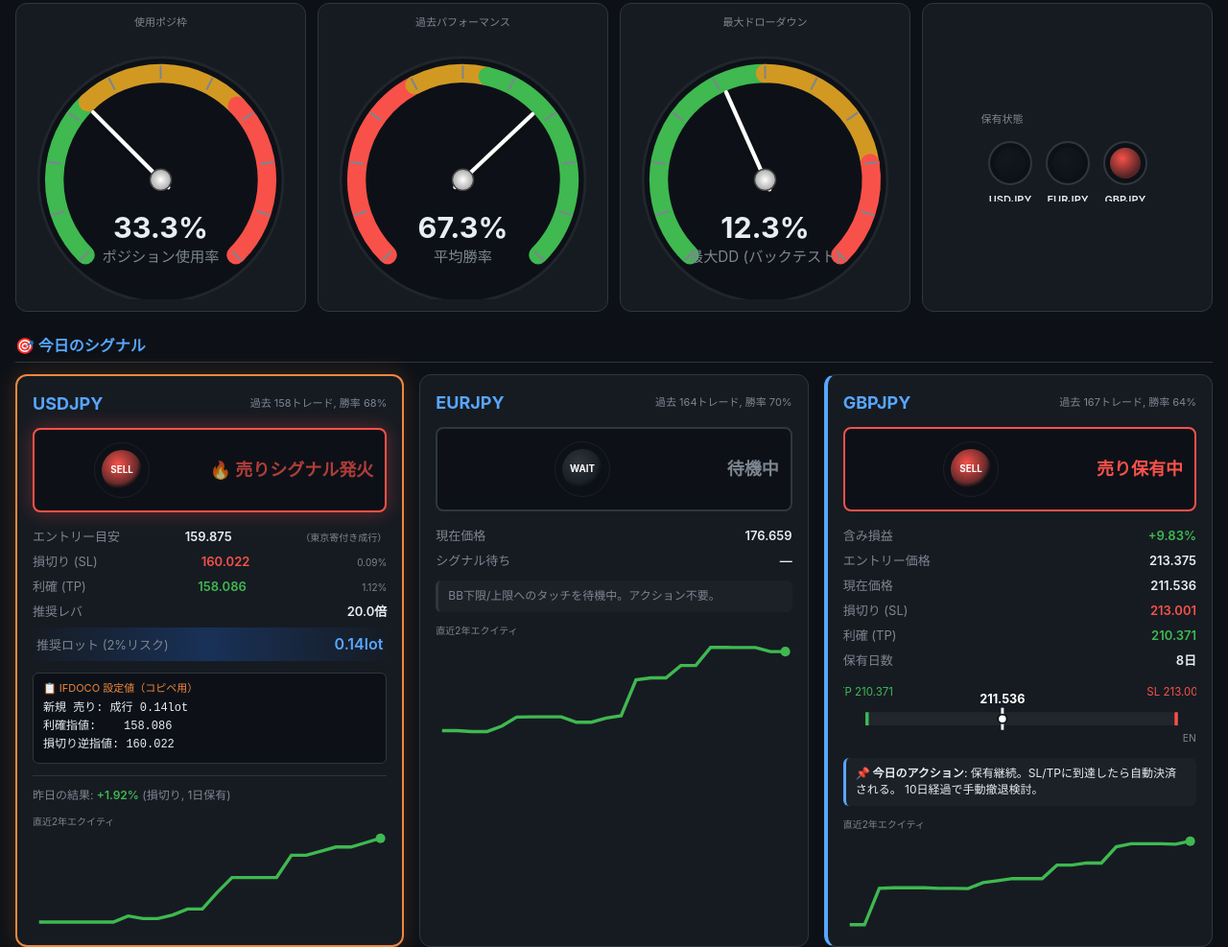
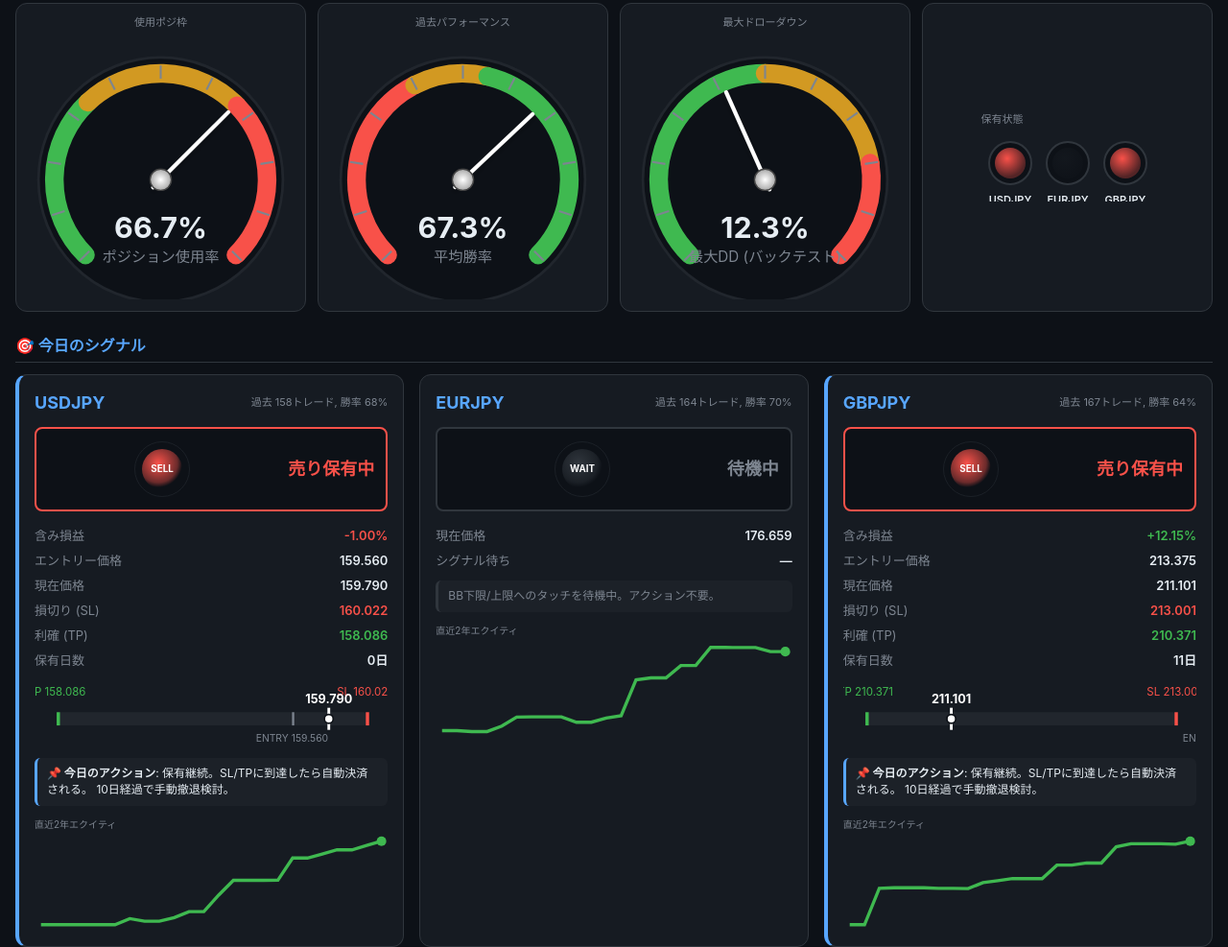
Before and after one commit to kiriano-kiriano/fx-signal, a plain HTML site: page output/index.html in a window 1280 px wide. Shown: the part 410-1397 px from the top of the page at 96% size. Drawn offline with Linux system fonts and the light colour scheme.

Commit message:
chore: update daily signal 2026-11-16

```diff
--- a/output/index.html
+++ b/output/index.html
@@ -3,7 +3,7 @@
 <head>
 <meta charset="utf-8">
 <meta name="viewport" content="width=device-width, initial-scale=1">
-<title>FX Daily Signal — 2026年11月15日 02:02</title>
+<title>FX Daily Signal — 2026年11月16日 02:19</title>
 <style>
   * { box-sizing: border-box; }
   body { font-family: -apple-system, "Hiragino Sans", "Yu Gothic", sans-serif;
@@ -114,8 +114,8 @@
 <div class="topbar">
   <div>
     <h1>📊 FX Daily Signal <span class="badge">実データ</span></h1>
-    <small>2026年11月15日 02:02 更新</small>
-    <span class="freshness-badge" data-updated="2026-11-15T02:02:38.537778">
+    <small>2026年11月16日 02:19 更新</small>
+    <span class="freshness-badge" data-updated="2026-11-16T02:19:36.548542">
       <span class="freshness-dot" id="freshDot">●</span>
       <span id="freshLabel">最新</span>
       <small class="freshness-relative" id="freshRelative">数分前</small>
@@ -127,7 +127,7 @@
   </nav>
 </div>
 
-<div class="status-banner alert">🔥 1件の新規シグナル発火中。アクション必要</div>
+<div class="status-banner active">📊 2件保有中。決済を待機</div>
 
 <details class="rules-panel" open>
   <summary>🚨 運用中の絶対ルール（必ず守る）</summary>
@@ -147,23 +147,23 @@
 
     <svg viewBox="0 0 200 200" class="gauge-svg">
       <defs>
-        <radialGradient id="needle-grad-134544572637808" cx="50%" cy="50%" r="50%">
+        <radialGradient id="needle-grad-126503749101488" cx="50%" cy="50%" r="50%">
           <stop offset="0%" stop-color="#fff"/>
           <stop offset="100%" stop-color="#aaa"/>
         </radialGradient>
-        <filter id="shadow-134544572637808">
+        <filter id="shadow-126503749101488">
           <feDropShadow dx="0" dy="2" stdDeviation="2" flood-opacity="0.3"/>
         </filter>
       </defs>
       <circle cx="100.0" cy="110.0" r="92.0" fill="#0d1117" stroke="#21262d" stroke-width="2"/>
       <path d="M 43.4 166.6 A 80.0 80.0 0 0 1 45.2 51.7" stroke="#3fb950" stroke-width="14" fill="none" stroke-linecap="round"/><path d="M 45.2 51.7 A 80.0 80.0 0 0 1 157.5 54.3" stroke="#d29922" stroke-width="14" fill="none" stroke-linecap="round"/><path d="M 157.5 54.3 A 80.0 80.0 0 0 1 156.6 166.6" stroke="#f85149" stroke-width="14" fill="none" stroke-linecap="round"/>
       <line x1="46.3" y1="163.7" x2="39.2" y2="170.8" stroke="#7d8590" stroke-width="1.5"/><line x1="27.7" y1="133.5" x2="18.2" y2="136.6" stroke="#7d8590" stroke-width="1.5"/><line x1="24.9" y1="98.1" x2="15.1" y2="96.5" stroke="#7d8590" stroke-width="1.5"/><line x1="38.5" y1="65.3" x2="30.4" y2="59.5" stroke="#7d8590" stroke-width="1.5"/><line x1="65.5" y1="42.3" x2="61.0" y2="33.4" stroke="#7d8590" stroke-width="1.5"/><line x1="100.0" y1="34.0" x2="100.0" y2="24.0" stroke="#7d8590" stroke-width="1.5"/><line x1="134.5" y1="42.3" x2="139.0" y2="33.4" stroke="#7d8590" stroke-width="1.5"/><line x1="161.5" y1="65.3" x2="169.6" y2="59.5" stroke="#7d8590" stroke-width="1.5"/><line x1="175.1" y1="98.1" x2="184.9" y2="96.5" stroke="#7d8590" stroke-width="1.5"/><line x1="172.3" y1="133.5" x2="181.8" y2="136.6" stroke="#7d8590" stroke-width="1.5"/><line x1="153.7" y1="163.7" x2="160.8" y2="170.8" stroke="#7d8590" stroke-width="1.5"/>
-      <line x1="105.7" y1="115.7" x2="49.1" y2="59.1"
+      <line x1="94.3" y1="115.7" x2="150.9" y2="59.1"
             stroke="#fff" stroke-width="3" stroke-linecap="round"
-            filter="url(#shadow-134544572637808)"/>
-      <circle cx="100.0" cy="110.0" r="8" fill="url(#needle-grad-134544572637808)" stroke="#444" stroke-width="1"/>
+            filter="url(#shadow-126503749101488)"/>
+      <circle cx="100.0" cy="110.0" r="8" fill="url(#needle-grad-126503749101488)" stroke="#444" stroke-width="1"/>
       <text x="100.0" y="154.0" text-anchor="middle" fill="#e6edf3"
-            font-size="22" font-weight="700">33.3%</text>
+            font-size="22" font-weight="700">66.7%</text>
       <text x="100.0" y="172.0" text-anchor="middle" fill="#7d8590" font-size="11">ポジション使用率</text>
     </svg>
 
@@ -173,11 +173,11 @@
 
     <svg viewBox="0 0 200 200" class="gauge-svg">
       <defs>
-        <radialGradient id="needle-grad-134544572638960" cx="50%" cy="50%" r="50%">
+        <radialGradient id="needle-grad-126503749100400" cx="50%" cy="50%" r="50%">
           <stop offset="0%" stop-color="#fff"/>
           <stop offset="100%" stop-color="#aaa"/>
         </radialGradient>
-        <filter id="shadow-134544572638960">
+        <filter id="shadow-126503749100400">
           <feDropShadow dx="0" dy="2" stdDeviation="2" flood-opacity="0.3"/>
         </filter>
       </defs>
@@ -186,8 +186,8 @@
       <line x1="46.3" y1="163.7" x2="39.2" y2="170.8" stroke="#7d8590" stroke-width="1.5"/><line x1="27.7" y1="133.5" x2="18.2" y2="136.6" stroke="#7d8590" stroke-width="1.5"/><line x1="24.9" y1="98.1" x2="15.1" y2="96.5" stroke="#7d8590" stroke-width="1.5"/><line x1="38.5" y1="65.3" x2="30.4" y2="59.5" stroke="#7d8590" stroke-width="1.5"/><line x1="65.5" y1="42.3" x2="61.0" y2="33.4" stroke="#7d8590" stroke-width="1.5"/><line x1="100.0" y1="34.0" x2="100.0" y2="24.0" stroke="#7d8590" stroke-width="1.5"/><line x1="134.5" y1="42.3" x2="139.0" y2="33.4" stroke="#7d8590" stroke-width="1.5"/><line x1="161.5" y1="65.3" x2="169.6" y2="59.5" stroke="#7d8590" stroke-width="1.5"/><line x1="175.1" y1="98.1" x2="184.9" y2="96.5" stroke="#7d8590" stroke-width="1.5"/><line x1="172.3" y1="133.5" x2="181.8" y2="136.6" stroke="#7d8590" stroke-width="1.5"/><line x1="153.7" y1="163.7" x2="160.8" y2="170.8" stroke="#7d8590" stroke-width="1.5"/>
       <line x1="94.2" y1="115.5" x2="152.4" y2="60.6"
             stroke="#fff" stroke-width="3" stroke-linecap="round"
-            filter="url(#shadow-134544572638960)"/>
-      <circle cx="100.0" cy="110.0" r="8" fill="url(#needle-grad-134544572638960)" stroke="#444" stroke-width="1"/>
+            filter="url(#shadow-126503749100400)"/>
+      <circle cx="100.0" cy="110.0" r="8" fill="url(#needle-grad-126503749100400)" stroke="#444" stroke-width="1"/>
       <text x="100.0" y="154.0" text-anchor="middle" fill="#e6edf3"
             font-size="22" font-weight="700">67.3%</text>
       <text x="100.0" y="172.0" text-anchor="middle" fill="#7d8590" font-size="11">平均勝率</text>
@@ -199,11 +199,11 @@
 
     <svg viewBox="0 0 200 200" class="gauge-svg">
       <defs>
-        <radialGradient id="needle-grad-134544653524592" cx="50%" cy="50%" r="50%">
+        <radialGradient id="needle-grad-126503749245808" cx="50%" cy="50%" r="50%">
           <stop offset="0%" stop-color="#fff"/>
           <stop offset="100%" stop-color="#aaa"/>
         </radialGradient>
-        <filter id="shadow-134544653524592">
+        <filter id="shadow-126503749245808">
           <feDropShadow dx="0" dy="2" stdDeviation="2" flood-opacity="0.3"/>
         </filter>
       </defs>
@@ -212,8 +212,8 @@
       <line x1="46.3" y1="163.7" x2="39.2" y2="170.8" stroke="#7d8590" stroke-width="1.5"/><line x1="27.7" y1="133.5" x2="18.2" y2="136.6" stroke="#7d8590" stroke-width="1.5"/><line x1="24.9" y1="98.1" x2="15.1" y2="96.5" stroke="#7d8590" stroke-width="1.5"/><line x1="38.5" y1="65.3" x2="30.4" y2="59.5" stroke="#7d8590" stroke-width="1.5"/><line x1="65.5" y1="42.3" x2="61.0" y2="33.4" stroke="#7d8590" stroke-width="1.5"/><line x1="100.0" y1="34.0" x2="100.0" y2="24.0" stroke="#7d8590" stroke-width="1.5"/><line x1="134.5" y1="42.3" x2="139.0" y2="33.4" stroke="#7d8590" stroke-width="1.5"/><line x1="161.5" y1="65.3" x2="169.6" y2="59.5" stroke="#7d8590" stroke-width="1.5"/><line x1="175.1" y1="98.1" x2="184.9" y2="96.5" stroke="#7d8590" stroke-width="1.5"/><line x1="172.3" y1="133.5" x2="181.8" y2="136.6" stroke="#7d8590" stroke-width="1.5"/><line x1="153.7" y1="163.7" x2="160.8" y2="170.8" stroke="#7d8590" stroke-width="1.5"/>
       <line x1="103.3" y1="117.3" x2="70.7" y2="44.2"
             stroke="#fff" stroke-width="3" stroke-linecap="round"
-            filter="url(#shadow-134544653524592)"/>
-      <circle cx="100.0" cy="110.0" r="8" fill="url(#needle-grad-134544653524592)" stroke="#444" stroke-width="1"/>
+            filter="url(#shadow-126503749245808)"/>
+      <circle cx="100.0" cy="110.0" r="8" fill="url(#needle-grad-126503749245808)" stroke="#444" stroke-width="1"/>
       <text x="100.0" y="154.0" text-anchor="middle" fill="#e6edf3"
             font-size="22" font-weight="700">12.3%</text>
       <text x="100.0" y="172.0" text-anchor="middle" fill="#7d8590" font-size="11">最大DD (バックテスト)</text>
@@ -227,14 +227,14 @@
         <g transform="translate(30.0, 30)">
           <defs>
             <radialGradient id="lamp-0-USDJPY" cx="40%" cy="35%" r="60%">
-              <stop offset="0%" stop-color="#21262d" stop-opacity="1"/>
-              <stop offset="100%" stop-color="#21262d" stop-opacity="0.3"/>
+              <stop offset="0%" stop-color="#f85149" stop-opacity="1"/>
+              <stop offset="100%" stop-color="#f85149" stop-opacity="0.3"/>
             </radialGradient>
           </defs>
           <circle cx="0" cy="0" r="22" fill="#0d1117" stroke="#30363d" stroke-width="2"/>
-          <circle cx="0" cy="0" r="16" fill="url(#lamp-0-USDJPY)" opacity="0.3"/>
+          <circle cx="0" cy="0" r="16" fill="url(#lamp-0-USDJPY)" />
           <text x="0" y="42" text-anchor="middle" fill="#e6edf3" font-size="11" font-weight="600">USDJPY</text>
-          <text x="0" y="55" text-anchor="middle" fill="#7d8590" font-size="9">—</text>
+          <text x="0" y="55" text-anchor="middle" fill="#7d8590" font-size="9">売り保有</text>
         </g>
 
         <g transform="translate(90.0, 30)">
@@ -270,13 +270,13 @@
 <h2>🎯 今日のシグナル</h2>
 <div class="signals">
 
-    <div class="signal-card new">
+    <div class="signal-card open">
       <div class="card-header">
         <h3>USDJPY</h3>
         <div class="trades-stat">過去 158トレード, 勝率 68%</div>
       </div>
 
-        <div class="signal-status new" style="border-color: #f85149; box-shadow: 0 0 20px #f8514955;">
+        <div class="signal-status open" style="border-color: #f85149;">
 
     <svg viewBox="0 0 80 80" class="gauge-svg">
       <defs>
@@ -291,27 +291,33 @@
       <text x="40" y="44" text-anchor="middle" fill="#fff" font-size="13" font-weight="700">SELL</text>
     </svg>
 
-          <div class="status-label blink" style="color: #f85149;">🔥 売りシグナル発火</div>
+          <div class="status-label" style="color: #f85149;">売り保有中</div>
         </div>
-        <div class="metric"><span>エントリー目安</span><b>159.875</b><small>（東京寄付き成行）</small></div>
-        <div class="metric"><span>損切り (SL)</span><b style="color:#f85149;">160.022</b><small>0.09%</small></div>
-        <div class="metric"><span>利確 (TP)</span><b style="color:#3fb950;">158.086</b><small>1.12%</small></div>
-        <div class="metric"><span>推奨レバ</span><b>20.0倍</b></div>
-        <div class="metric highlight"><span>推奨ロット (2%リスク)</span><b>0.14lot</b></div>
+        <div class="metric"><span>含み損益</span><b style="color:#f85149;">-1.00%</b></div>
+        <div class="metric"><span>エントリー価格</span><b>159.560</b></div>
+        <div class="metric"><span>現在価格</span><b>159.790</b></div>
+        <div class="metric"><span>損切り (SL)</span><b style="color:#f85149;">160.022</b></div>
+        <div class="metric"><span>利確 (TP)</span><b style="color:#3fb950;">158.086</b></div>
+        <div class="metric"><span>保有日数</span><b>0日</b></div>
 
-          <div class="ifdoco-block">
-            <div class="ifdoco-title">📋 IFDOCO 設定値（コピペ用）</div>
-            <pre>新規 売り: 成行 0.14lot
-利確指値:    158.086
-損切り逆指値: 160.022</pre>
-          </div>
+    <svg viewBox="0 0 320 70" class="gauge-svg" style="width:100%;">
+      <text x="300.0" y="20" fill="#f85149" font-size="10" text-anchor="middle">SL 160.022</text>
+      <text x="20.0" y="20" fill="#3fb950" font-size="10" text-anchor="middle">TP 158.086</text>
+      <rect x="20" y="35" width="280" height="12" fill="#21262d" rx="2"/>
+      <rect x="300.0" y="35" width="3" height="12" fill="#f85149"/>
+      <rect x="20.0" y="35" width="3" height="12" fill="#3fb950"/>
+      <rect x="233.2" y="35" width="2" height="12" fill="#7d8590"/>
+      <text x="233.2" y="62" fill="#7d8590" font-size="9" text-anchor="middle">ENTRY 159.560</text>
+      <line x1="266.5" y1="31" x2="266.5" y2="51" stroke="#fff" stroke-width="2.5"/>
+      <circle cx="266.5" cy="41.0" r="4" fill="#fff" stroke="#0d1117" stroke-width="1.5"/>
+      <text x="266.5" y="27" fill="#fff" font-size="11" text-anchor="middle" font-weight="700">159.790</text>
+    </svg>
 
+        <div class="action-box">
+          <strong>📌 今日のアクション</strong>: 保有継続。SL/TPに到達したら自動決済される。
+          10日経過で手動撤退検討。
+        </div>
 
-
-        <div class="yesterday">
-          昨日の結果: <span style="color:#3fb950; font-weight:600;">+1.92%</span>
-          (損切り, 1日保有)
-        </div>
 
       <div class="sparkline-block">
         <div class="sparkline-label">直近2年エクイティ</div>
@@ -390,12 +396,12 @@
 
           <div class="status-label" style="color: #f85149;">売り保有中</div>
         </div>
-        <div class="metric"><span>含み損益</span><b style="color:#3fb950;">+9.83%</b></div>
+        <div class="metric"><span>含み損益</span><b style="color:#3fb950;">+12.15%</b></div>
         <div class="metric"><span>エントリー価格</span><b>213.375</b></div>
-        <div class="metric"><span>現在価格</span><b>211.536</b></div>
+        <div class="metric"><span>現在価格</span><b>211.101</b></div>
         <div class="metric"><span>損切り (SL)</span><b style="color:#f85149;">213.001</b></div>
         <div class="metric"><span>利確 (TP)</span><b style="color:#3fb950;">210.371</b></div>
-        <div class="metric"><span>保有日数</span><b>8日</b></div>
+        <div class="metric"><span>保有日数</span><b>11日</b></div>
 
     <svg viewBox="0 0 320 70" class="gauge-svg" style="width:100%;">
       <text x="300.0" y="20" fill="#f85149" font-size="10" text-anchor="middle">SL 213.001</text>
@@ -405,9 +411,9 @@
       <rect x="20.0" y="35" width="3" height="12" fill="#3fb950"/>
       <rect x="339.9" y="35" width="2" height="12" fill="#7d8590"/>
       <text x="339.9" y="62" fill="#7d8590" font-size="9" text-anchor="middle">ENTRY 213.375</text>
-      <line x1="144.1" y1="31" x2="144.1" y2="51" stroke="#fff" stroke-width="2.5"/>
-      <circle cx="144.1" cy="41.0" r="4" fill="#fff" stroke="#0d1117" stroke-width="1.5"/>
-      <text x="144.1" y="27" fill="#fff" font-size="11" text-anchor="middle" font-weight="700">211.536</text>
+      <line x1="97.8" y1="31" x2="97.8" y2="51" stroke="#fff" stroke-width="2.5"/>
+      <circle cx="97.8" cy="41.0" r="4" fill="#fff" stroke="#0d1117" stroke-width="1.5"/>
+      <text x="97.8" y="27" fill="#fff" font-size="11" text-anchor="middle" font-weight="700">211.101</text>
     </svg>
 
         <div class="action-box">
```
Also changed, not shown: output/daily_state.json.
